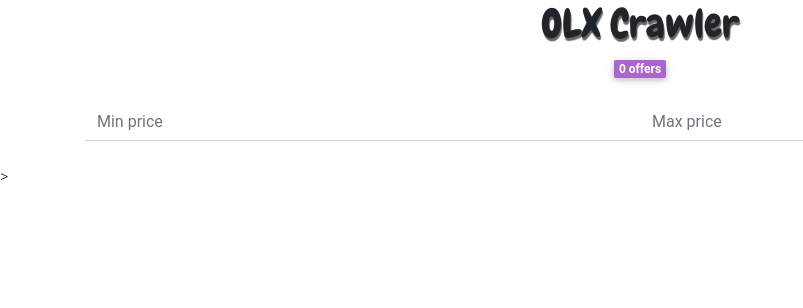
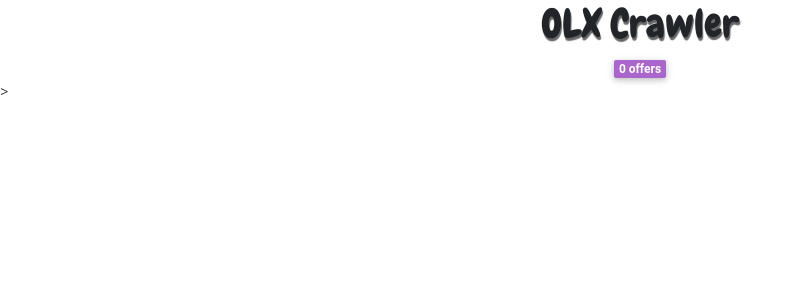
Before and after one commit to MindaugasVaitkus2/olxoffercrawler, a Flask app: template webserver/templates/index.html in a window 1280 px wide. Shown: the top 308 px of the page, without its empty margins (0-803 px from the left). Run offline with Flask 2, Linux system fonts and the light colour scheme; the template is opened without the code that fills it, so the values that code supplies are empty; some libraries are stand-ins or nearby versions.

Commit message:
Remove inputs
Signed-off-by: blooser <Blooser@protonmail.com>

```diff
--- a/webserver/templates/index.html
+++ b/webserver/templates/index.html
@@ -29,12 +29,6 @@
                 <span id="offers-numbers" class="badge badge-secondary visible-xs-*">
                     {{ offers|length }} offers
                 </span>
-            </div>
-            <div class="col-md-12 col-xs-12">
-                <div class="md-form input-group">
-                    <input type="text" id="price-min" placeholder="Min price" class="form-control">
-                    <input type="text" id="price-max" placeholder="Max price" class="form-control">
-                </div>
             </div>
             {% if offers %}
             <div class="col-md-12 col-xs-12">
```
